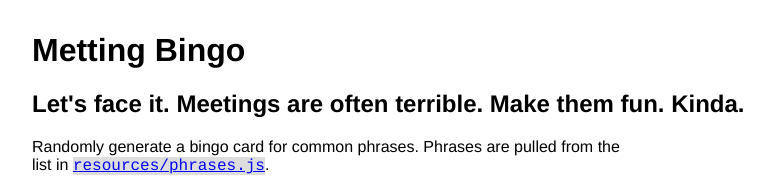
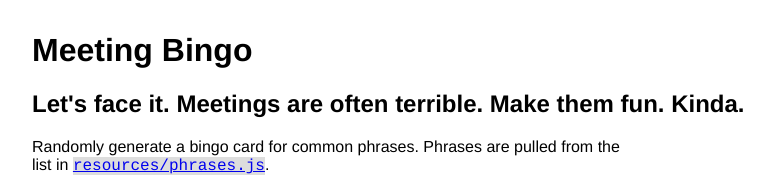
Before and after one commit to balevine/meeting-bingo, a plain HTML site: page index.html in a window 1280 px wide. Shown: the top 177 px of the page, without its empty margins (0-774 px from the left). Drawn offline with Linux system fonts and the light colour scheme.

Commit message:
Meeting not metting

```diff
--- a/index.html
+++ b/index.html
@@ -26,7 +26,7 @@
   <body>
     <header>
       <h1>
-        Metting Bingo
+        Meeting Bingo
       </h1>
     </header>
 
```
